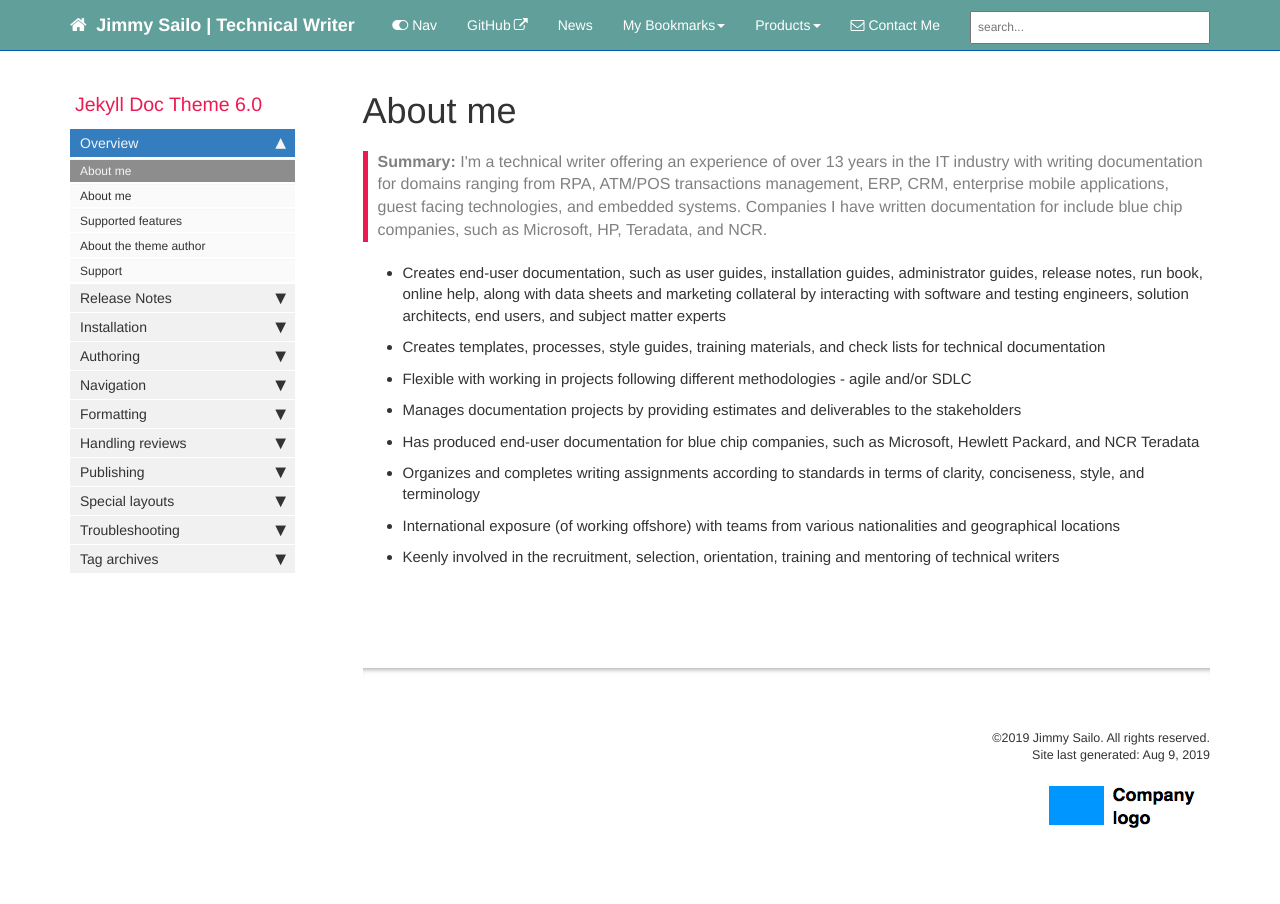
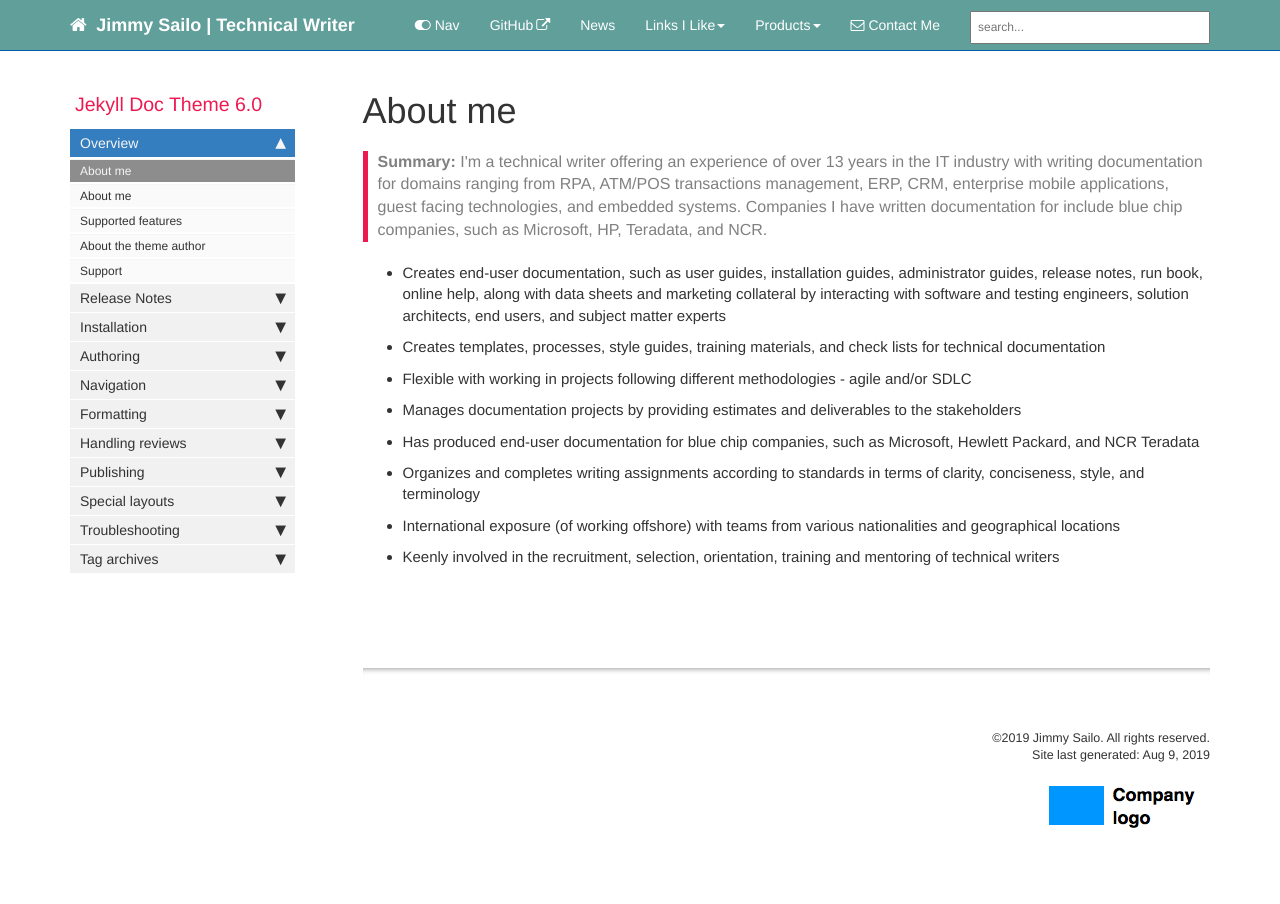
Before and after one commit to jsailo/kbase, a Jekyll site: the page built from index.md, in a window 1280 px wide. Built offline with Jekyll 4.4.1, drawn with Linux system fonts in a browser that asks for light colours; nearby versions of some CDN libraries; comment, search, counter and statistics services are not loaded.

```diff
--- a/_data/topnav.yml
+++ b/_data/topnav.yml
@@ -12,14 +12,14 @@ topnav:
 topnav_dropdowns:
 - title: Topnav dropdowns
   folders:
-    - title: My Bookmarks
+    - title: Links I Like
       folderitems:
         - title: Microsoft Style Guide
           external_url: https://docs.microsoft.com/en-gb/style-guide/welcome/
         - title: Google Documentation Style Guide
           external_url: https://developers.google.com/style/
-        - title: Basics of DITA
-          external_url: https://learningdita.com/courses/introduction-to-dita/
+        - title: DITA Style Guide Best Practices for Authors
+          external_url: https://www.oxygenxml.com/dita/styleguide/webhelp-feedback/
     - title: Products
       folderitems:
         - title: Jekyll Documentation Theme
```
